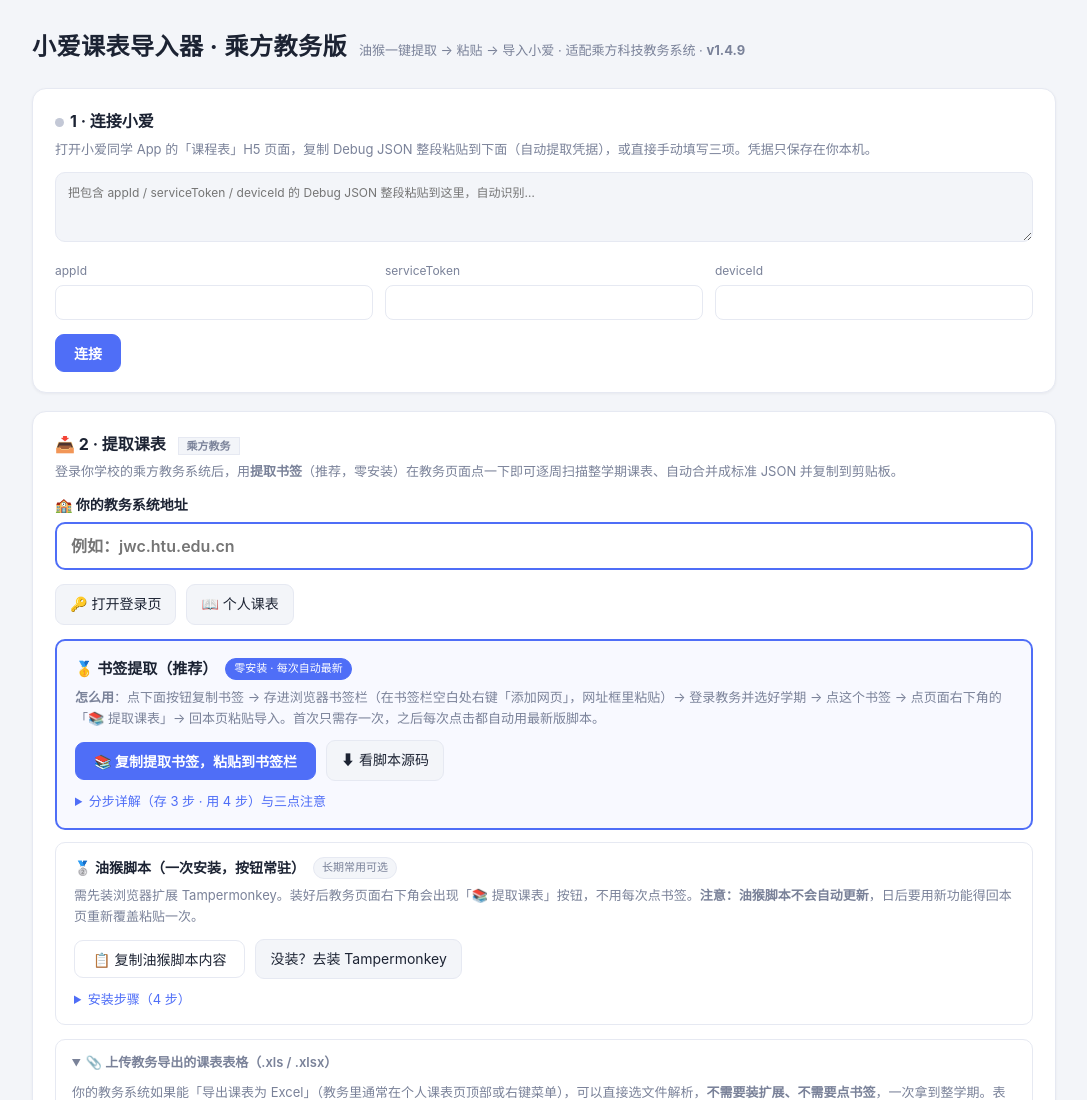
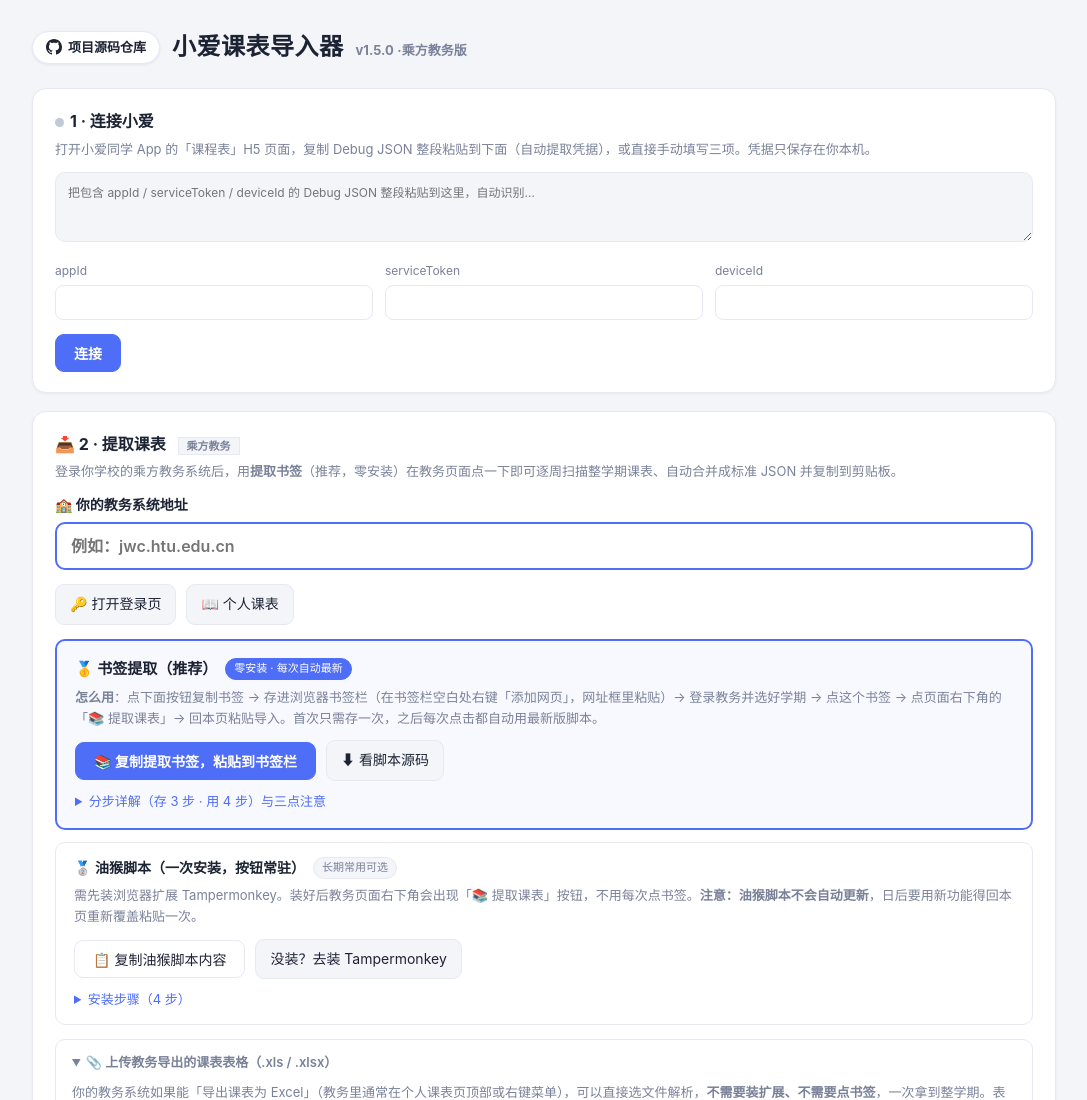
Before and after one commit to kidnappe/xiaoai-class, a plain HTML site: page index.html in a window 1280 px wide. Shown: the top 1100 px of the page, without its empty margins (96-1183 px from the left). Drawn offline with Linux system fonts and the light colour scheme; no server answers.

Commit message:
v1.5.0：头部改版 + 项目图标上线
- 标题前加「项目源码仓库」胶囊按钮（Octocat SVG，悬停高亮上浮）
- 标题精简为「小爱课表导入器」，「·乘方教务版」降为与版本号同字号后缀
- 新增 icons/：师大红书本+朝阳+对称橄榄枝+铅笔的项目图标（128/256/512/1024）

```diff
--- a/index.html
+++ b/index.html
@@ -21,6 +21,13 @@ body{margin:0;font-family:-apple-system,"Segoe UI","Microsoft YaHei",system-ui,s
 header{display:flex;align-items:baseline;gap:12px;margin-bottom:22px;flex-wrap:wrap}
 header h1{font-size:24px;margin:0;letter-spacing:.5px}
 header .tag{font-size:13px;color:var(--sub)}
+.repo{display:inline-flex;align-items:center;gap:6px;align-self:center;padding:5px 13px;
+      border-radius:999px;border:1px solid var(--line);background:var(--card);color:var(--text);
+      font-size:13px;font-weight:600;text-decoration:none;
+      box-shadow:0 1px 3px rgba(20,25,40,.07);transition:.15s}
+.repo:hover{border-color:var(--accent);color:var(--accent);transform:translateY(-1px);
+      box-shadow:0 3px 10px rgba(79,110,247,.2)}
+.repo svg{width:16px;height:16px;fill:currentColor;flex:none}
 .dot{width:9px;height:9px;border-radius:50%;background:#c3c8d6;display:inline-block;margin-right:6px}
 .dot.on{background:var(--ok);box-shadow:0 0 0 4px rgba(31,169,103,.15)}
 .card{background:var(--card);border:1px solid var(--line);border-radius:var(--radius);
@@ -193,8 +200,9 @@ html[data-narrow="1"] .wrap{padding-left:8px;padding-right:8px}
 <body>
 <div class="wrap">
 <header>
-  <h1>小爱课表导入器 · 乘方教务版</h1>
-  <span class="tag"><span id="headerTagLead">油猴一键提取 → 粘贴 → 导入小爱</span> · 适配乘方科技教务系统 · <b id="feVersion" title="前端版本">v1.4.9</b></span>
+  <a class="repo" href="https://github.com/kidnappe/xiaoai-class" target="_blank" rel="noopener"><svg viewBox="0 0 16 16" aria-hidden="true"><path d="M8 0C3.58 0 0 3.58 0 8c0 3.54 2.29 6.53 5.47 7.59.4.07.55-.17.55-.38 0-.19-.01-.82-.01-1.49-2.01.37-2.53-.49-2.69-.94-.09-.23-.48-.94-.82-1.13-.28-.15-.68-.52-.01-.53.63-.01 1.08.58 1.23.82.72 1.21 1.87.87 2.33.66.07-.52.28-.87.51-1.07-1.78-.2-3.64-.89-3.64-3.95 0-.87.31-1.59.82-2.15-.08-.2-.36-1.02.08-2.12 0 0 .67-.21 2.2.82.64-.18 1.32-.27 2-.27s1.36.09 2 .27c1.53-1.04 2.2-.82 2.2-.82.44 1.1.16 1.92.08 2.12.51.56.82 1.27.82 2.15 0 3.07-1.87 3.75-3.65 3.95.29.25.54.73.54 1.48 0 1.07-.01 1.93-.01 2.2 0 .21.15.46.55.38A8.01 8.01 0 0 0 16 8c0-4.42-3.58-8-8-8z"/></svg>项目源码仓库</a>
+  <h1>小爱课表导入器</h1>
+  <span class="tag"><b id="feVersion" title="前端版本">v1.5.0</b> <b>·乘方教务版</b></span>
   <div id="visitCounter" style="font-size:12px;color:var(--sub);margin-top:6px"></div>
 </header>
 
```
Also changed, not shown: icons/icon-128.png (added), icons/icon-256.png (added), icons/icon-512.png (added), icons/icon-source-1024.png (added).
